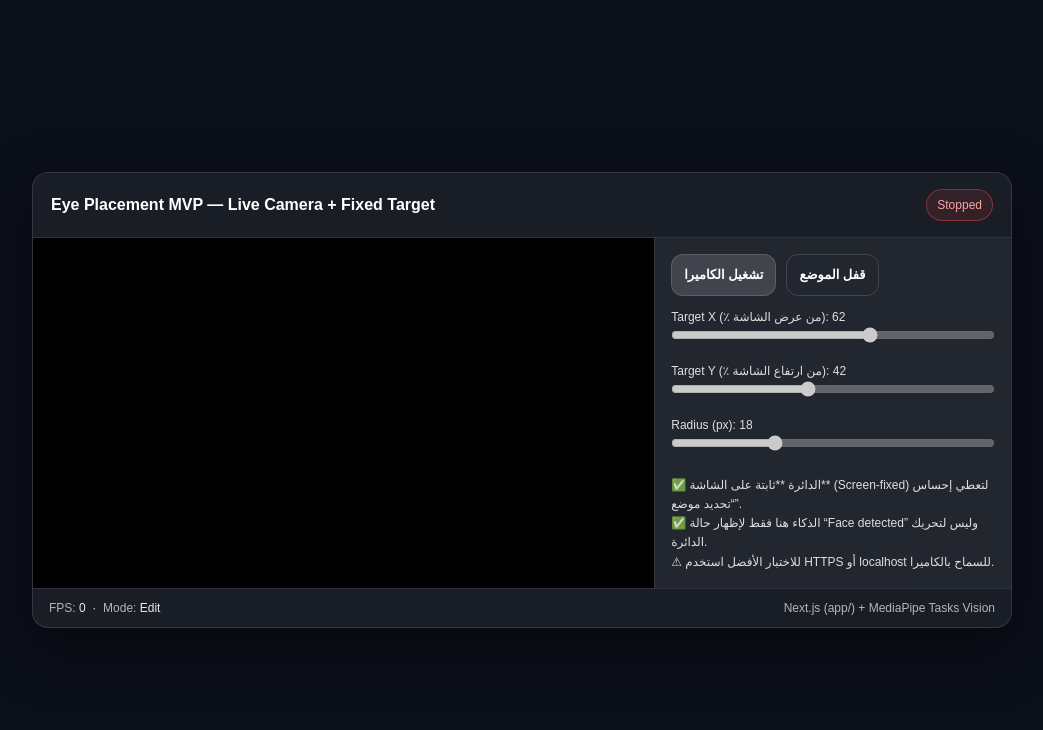
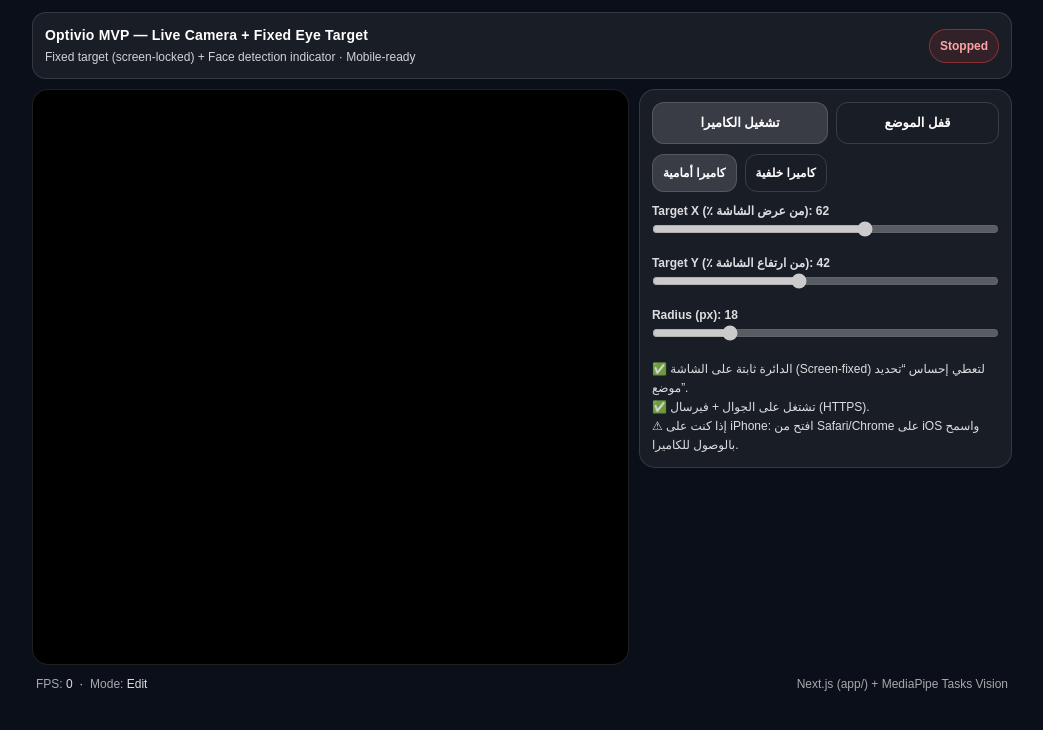
Before and after one commit to ahmedabumoalla/optivio, a Next.js app: page / in a window 1280 px wide. Shown: the top 730 px of the page, without its empty margins (118-1161 px from the left). Built offline with nearby package versions, Linux system fonts and the light colour scheme.

Commit message:
Improve mobile responsiveness and Vercel camera support

```diff
--- a/app/components/FixedTargetEyeMVP.tsx
+++ b/app/components/FixedTargetEyeMVP.tsx
@@ -1,25 +1,23 @@
 'use client';
 
 import React, { useEffect, useMemo, useRef, useState } from 'react';
-import {
-  FaceLandmarker,
-  FilesetResolver,
-  type FaceLandmarkerResult,
-} from '@mediapipe/tasks-vision';
+import { FaceLandmarker, FilesetResolver, type FaceLandmarkerResult } from '@mediapipe/tasks-vision';
 
 type TargetPos = { xPct: number; yPct: number; rPx: number };
+type CamFacing = 'user' | 'environment';
 
 export default function FixedTargetEyeMVP() {
   const videoRef = useRef<HTMLVideoElement | null>(null);
   const canvasRef = useRef<HTMLCanvasElement | null>(null);
+  const stageRef = useRef<HTMLDivElement | null>(null);
 
   const [error, setError] = useState<string | null>(null);
   const [running, setRunning] = useState(false);
 
-  // “ثابتة” على الشاشة — تتحكم فيها كنسبة من عرض/ارتفاع الكادر
+  const [facingMode, setFacingMode] = useState<CamFacing>('user');
+
+  // دائرة ثابتة على الشاشة (نسبياً)
   const [target, setTarget] = useState<TargetPos>({ xPct: 62, yPct: 42, rPx: 18 });
-
-  // لو false: نخلي الدائرة "مقفولة" بدون سحب/تعديل
   const [editMode, setEditMode] = useState(true);
 
   const [faceDetected, setFaceDetected] = useState(false);
@@ -28,60 +26,79 @@ export default function FixedTargetEyeMVP() {
   const landmarkerRef = useRef<FaceLandmarker | null>(null);
   const rafRef = useRef<number | null>(null);
 
+  // نخزن آخر قياسات للستيج عشان الرسم يكون ثابت على كل الأجهزة
+  const stageSizeRef = useRef<{ w: number; h: number; dpr: number }>({ w: 0, h: 0, dpr: 1 });
+
   const styles = useMemo(() => {
     return {
-      wrap: {
-        minHeight: '100vh',
+      page: {
+        minHeight: '100dvh',
         background: '#0b0f19',
         color: '#fff',
         display: 'flex',
-        alignItems: 'center',
         justifyContent: 'center',
-        padding: 24,
+        padding: 12,
       } as React.CSSProperties,
-      card: {
+
+      shell: {
         width: 'min(980px, 100%)',
-        background: 'rgba(255,255,255,0.06)',
-        border: '1px solid rgba(255,255,255,0.12)',
-        borderRadius: 16,
-        overflow: 'hidden',
-        boxShadow: '0 20px 60px rgba(0,0,0,0.45)',
+        display: 'flex',
+        flexDirection: 'column',
+        gap: 10,
       } as React.CSSProperties,
+
       header: {
-        padding: '16px 18px',
         display: 'flex',
         alignItems: 'center',
         justifyContent: 'space-between',
-        gap: 12,
-        borderBottom: '1px solid rgba(255,255,255,0.10)',
+        gap: 10,
+        padding: '12px 12px',
+        borderRadius: 14,
+        border: '1px solid rgba(255,255,255,0.12)',
+        background: 'rgba(255,255,255,0.06)',
       } as React.CSSProperties,
-      title: { fontSize: 16, fontWeight: 700 } as React.CSSProperties,
+
+      titleWrap: { display: 'flex', flexDirection: 'column', gap: 2 } as React.CSSProperties,
+      title: { fontSize: 14, fontWeight: 800, letterSpacing: 0.2 } as React.CSSProperties,
+      sub: { fontSize: 12, opacity: 0.8 } as React.CSSProperties,
+
       badge: (ok: boolean) =>
         ({
-          padding: '6px 10px',
+          padding: '7px 10px',
           borderRadius: 999,
           fontSize: 12,
+          fontWeight: 700,
           border: `1px solid ${ok ? 'rgba(34,197,94,0.45)' : 'rgba(239,68,68,0.45)'}`,
           background: ok ? 'rgba(34,197,94,0.12)' : 'rgba(239,68,68,0.12)',
           color: ok ? '#86efac' : '#fca5a5',
           whiteSpace: 'nowrap',
         }) as React.CSSProperties,
-      body: {
+
+      // layout: موبايل = عمود، ديسكتوب = صف
+      main: {
         display: 'grid',
-        gridTemplateColumns: '1.6fr 1fr',
-        gap: 0,
+        gridTemplateColumns: '1fr',
+        gap: 10,
       } as React.CSSProperties,
+
       stage: {
         position: 'relative',
+        borderRadius: 16,
+        overflow: 'hidden',
+        border: '1px solid rgba(255,255,255,0.12)',
         background: '#000',
-        aspectRatio: '16/9',
+        // موبايل: ارتفاع كبير عشان تجربة كاميرا حقيقية
+        height: 'min(72dvh, 620px)',
       } as React.CSSProperties,
+
       video: {
         width: '100%',
         height: '100%',
         objectFit: 'cover',
-        transform: 'scaleX(-1)', // مرآة
+        // المرآة فقط للكاميرا الأمامية (user)
+        transform: facingMode === 'user' ? 'scaleX(-1)' : 'none',
       } as React.CSSProperties,
+
       canvas: {
         position: 'absolute',
         inset: 0,
@@ -89,48 +106,98 @@ export default function FixedTargetEyeMVP() {
         height: '100%',
         pointerEvents: 'none',
       } as React.CSSProperties,
+
       controls: {
-        padding: 16,
-        background: 'rgba(255,255,255,0.04)',
-        borderLeft: '1px solid rgba(255,255,255,0.10)',
+        borderRadius: 16,
+        border: '1px solid rgba(255,255,255,0.12)',
+        background: 'rgba(255,255,255,0.06)',
+        padding: 12,
         display: 'flex',
         flexDirection: 'column',
-        gap: 12,
+        gap: 10,
       } as React.CSSProperties,
-      row: { display: 'flex', gap: 10, flexWrap: 'wrap' } as React.CSSProperties,
-      btn: (variant: 'primary' | 'ghost') =>
+
+      row: { display: 'flex', gap: 8, flexWrap: 'wrap' } as React.CSSProperties,
+
+      btn: (variant: 'primary' | 'ghost' | 'danger') =>
         ({
           padding: '10px 12px',
           borderRadius: 12,
-          fontWeight: 700,
+          fontWeight: 800,
           fontSize: 13,
           cursor: 'pointer',
           border: '1px solid rgba(255,255,255,0.14)',
-          background: variant === 'primary' ? 'rgba(255,255,255,0.14)' : 'transparent',
+          background:
+            variant === 'primary'
+              ? 'rgba(255,255,255,0.14)'
+              : variant === 'danger'
+              ? 'rgba(239,68,68,0.18)'
+              : 'transparent',
+          color: '#fff',
+          flex: '1 1 auto',
+        }) as React.CSSProperties,
+
+      chip: (active: boolean) =>
+        ({
+          padding: '9px 10px',
+          borderRadius: 12,
+          fontWeight: 800,
+          fontSize: 12,
+          cursor: 'pointer',
+          border: '1px solid rgba(255,255,255,0.14)',
+          background: active ? 'rgba(255,255,255,0.14)' : 'transparent',
           color: '#fff',
         }) as React.CSSProperties,
-      label: { fontSize: 12, opacity: 0.85 } as React.CSSProperties,
+
+      label: { fontSize: 12, opacity: 0.85, fontWeight: 700 } as React.CSSProperties,
       slider: { width: '100%' } as React.CSSProperties,
+
       note: {
         fontSize: 12,
         lineHeight: 1.6,
         opacity: 0.85,
-        marginTop: 6,
+        marginTop: 2,
       } as React.CSSProperties,
+
+      err: { color: '#fecaca', fontSize: 12, lineHeight: 1.6 } as React.CSSProperties,
+
       footer: {
-        padding: '10px 16px',
-        borderTop: '1px solid rgba(255,255,255,0.10)',
         display: 'flex',
         justifyContent: 'space-between',
         alignItems: 'center',
-        gap: 12,
+        gap: 10,
         fontSize: 12,
-        opacity: 0.9,
+        opacity: 0.85,
+        padding: '0 4px',
       } as React.CSSProperties,
-      small: { opacity: 0.75 } as React.CSSProperties,
+
+      // desktop تحسين: صف عمودين
+      desktopGrid: {
+        gridTemplateColumns: '1.6fr 1fr',
+        alignItems: 'start',
+      } as React.CSSProperties,
     };
-  }, []);
+  }, [facingMode]);
 
+  // ===== Helpers: ResizeObserver لضبط أبعاد الكانفس بدقة =====
+  useEffect(() => {
+    if (!stageRef.current) return;
+
+    const ro = new ResizeObserver(() => {
+      const el = stageRef.current!;
+      const rect = el.getBoundingClientRect();
+      const dpr = window.devicePixelRatio || 1;
+      stageSizeRef.current = { w: rect.width, h: rect.height, dpr };
+      // ارسم فورًا بعد أي resize
+      if (running) drawFixedTarget();
+    });
+
+    ro.observe(stageRef.current);
+    return () => ro.disconnect();
+    // eslint-disable-next-line react-hooks/exhaustive-deps
+  }, [running]);
+
+  // ===== Start / Stop =====
   async function start() {
     setError(null);
 
@@ -140,17 +207,22 @@ export default function FixedTargetEyeMVP() {
     }
 
     try {
-      // 1) شغّل الكاميرا
+      // شغّل الكاميرا
       const stream = await navigator.mediaDevices.getUserMedia({
-        video: { facingMode: 'user' },
+        video: { facingMode }, // user أو environment
         audio: false,
       });
 
       const video = videoRef.current!;
       video.srcObject = stream;
+
+      // مهم للجوال (خصوصًا iOS)
+      video.muted = true;
+      video.playsInline = true;
+
       await video.play();
 
-      // 2) جهّز FaceLandmarker (للتحقق من وجود وجه/عينين فقط)
+      // جهز FaceLandmarker (مؤشر فقط)
       const vision = await FilesetResolver.forVisionTasks(
         'https://cdn.jsdelivr.net/npm/@mediapipe/tasks-vision@latest/wasm'
       );
@@ -199,46 +271,49 @@ export default function FixedTargetEyeMVP() {
     }
   }
 
+  // ===== الرسم: دائرة ثابتة على الشاشة =====
   function drawFixedTarget() {
-    const video = videoRef.current;
     const canvas = canvasRef.current;
-    if (!video || !canvas) return;
+    if (!canvas) return;
 
-    // اضبط أبعاد الكانفس حسب عرض العنصر
-    const rect = canvas.getBoundingClientRect();
-    const dpr = window.devicePixelRatio || 1;
-    canvas.width = Math.round(rect.width * dpr);
-    canvas.height = Math.round(rect.height * dpr);
+    const { w, h, dpr } = stageSizeRef.current;
+    if (!w || !h) return;
+
+    // ضبط كانفس فعلي (مهم للجوال)
+    canvas.width = Math.round(w * dpr);
+    canvas.height = Math.round(h * dpr);
 
     const ctx = canvas.getContext('2d');
     if (!ctx) return;
 
+    // ارسم بوحدات CSS px
     ctx.setTransform(dpr, 0, 0, dpr, 0, 0);
-    ctx.clearRect(0, 0, rect.width, rect.height);
+    ctx.clearRect(0, 0, w, h);
 
-    // دائرة ثابتة على الشاشة (لا تتبع الوجه)
-    const cx = (target.xPct / 100) * rect.width;
-    const cy = (target.yPct / 100) * rect.height;
+    const cx = (target.xPct / 100) * w;
+    const cy = (target.yPct / 100) * h;
 
-    // Glow خفيف + دائرة
+    // Glow
     ctx.beginPath();
-    ctx.arc(cx, cy, target.rPx + 10, 0, Math.PI * 2);
-    ctx.fillStyle = 'rgba(255,0,0,0.10)';
+    ctx.arc(cx, cy, target.rPx + 12, 0, Math.PI * 2);
+    ctx.fillStyle = 'rgba(255,0,0,0.12)';
     ctx.fill();
 
+    // Ring
     ctx.beginPath();
     ctx.arc(cx, cy, target.rPx, 0, Math.PI * 2);
     ctx.strokeStyle = 'rgba(255, 60, 60, 0.95)';
     ctx.lineWidth = 3;
     ctx.stroke();
 
-    // نقطة مركزية صغيرة
+    // Center dot
     ctx.beginPath();
-    ctx.arc(cx, cy, 2.8, 0, Math.PI * 2);
+    ctx.arc(cx, cy, 3, 0, Math.PI * 2);
     ctx.fillStyle = 'rgba(255, 60, 60, 0.95)';
     ctx.fill();
   }
 
+  // ===== Loop =====
   let lastT = 0;
   let frames = 0;
 
@@ -253,7 +328,6 @@ export default function FixedTargetEyeMVP() {
 
     setFaceDetected((res.faceLandmarks?.length ?? 0) > 0);
 
-    // FPS بسيط
     frames += 1;
     if (now - lastT > 500) {
       setFps(Math.round((frames * 1000) / (now - lastT)));
@@ -261,36 +335,49 @@ export default function FixedTargetEyeMVP() {
       lastT = now;
     }
 
-    // ارسم الدائرة الثابتة كل فريم
     drawFixedTarget();
 
     if (running) rafRef.current = requestAnimationFrame(loop);
   }
 
-  // إعادة رسم الدائرة عند تغيير السلايدرز حتى لو توقفت الحلقة
+  // إعادة رسم عند تغير الإعدادات
   useEffect(() => {
     if (!running) return;
     drawFixedTarget();
     // eslint-disable-next-line react-hooks/exhaustive-deps
   }, [target.xPct, target.yPct, target.rPx, running]);
 
+  // تغيير الكاميرا: لازم نوقف ونشغل من جديد
+  useEffect(() => {
+    if (!running) return;
+    stop();
+    // eslint-disable-next-line react-hooks/exhaustive-deps
+  }, [facingMode]);
+
   useEffect(() => {
     return () => stop();
     // eslint-disable-next-line react-hooks/exhaustive-deps
   }, []);
 
+  // ميديا كويري بسيط بدون CSS خارجي: نحدد “desktop”
+  const isDesktop =
+    typeof window !== 'undefined' && window.matchMedia && window.matchMedia('(min-width: 900px)').matches;
+
   return (
-    <div style={styles.wrap}>
-      <div style={styles.card}>
+    <div style={styles.page}>
+      <div style={styles.shell}>
         <div style={styles.header}>
-          <div style={styles.title}>Eye Placement MVP — Live Camera + Fixed Target</div>
-          <div style={styles.badge(faceDetected)}>
-            {running ? (faceDetected ? 'Face detected' : 'No face') : 'Stopped'}
+          <div style={styles.titleWrap}>
+            <div style={styles.title}>Optivio MVP — Live Camera + Fixed Eye Target</div>
+            <div style={styles.sub}>
+              Fixed target (screen-locked) + Face detection indicator · Mobile-ready
+            </div>
           </div>
+          <div style={styles.badge(faceDetected)}>{running ? (faceDetected ? 'Face detected' : 'No face') : 'Stopped'}</div>
         </div>
 
-        <div style={styles.body}>
-          <div style={styles.stage}>
+        <div style={{ ...styles.main, ...(isDesktop ? styles.desktopGrid : {}) }}>
+          <div ref={stageRef} style={styles.stage}>
             <video ref={videoRef} playsInline muted style={styles.video} />
             <canvas ref={canvasRef} style={styles.canvas} />
           </div>
@@ -302,7 +389,7 @@ export default function FixedTargetEyeMVP() {
                   تشغيل الكاميرا
                 </button>
               ) : (
-                <button style={styles.btn('primary')} onClick={stop}>
+                <button style={styles.btn('danger')} onClick={stop}>
                   إيقاف
                 </button>
               )}
@@ -313,6 +400,26 @@ export default function FixedTargetEyeMVP() {
                 title={!running ? 'شغّل الكاميرا أولاً' : ''}
               >
                 {editMode ? 'قفل الموضع' : 'تعديل الموضع'}
+              </button>
+            </div>
+
+            {/* اختيار الكاميرا */}
+            <div style={styles.row}>
+              <button
+                style={styles.chip(facingMode === 'user')}
+                onClick={() => setFacingMode('user')}
+                disabled={running}
+                title={running ? 'أوقف الكاميرا ثم بدّل' : ''}
+              >
+                كاميرا أمامية
+              </button>
+              <button
+                style={styles.chip(facingMode === 'environment')}
+                onClick={() => setFacingMode('environment')}
+                disabled={running}
+                title={running ? 'أوقف الكاميرا ثم بدّل' : ''}
+              >
+                كاميرا خلفية
               </button>
             </div>
 
@@ -347,34 +454,30 @@ export default function FixedTargetEyeMVP() {
               <input
                 style={styles.slider}
                 type="range"
-                min={8}
-                max={40}
+                min={10}
+                max={48}
                 value={target.rPx}
                 onChange={(e) => editMode && setTarget((t) => ({ ...t, rPx: Number(e.target.value) }))}
                 disabled={!running || !editMode}
               />
             </div>
 
-            {error && (
-              <div style={{ color: '#fecaca', fontSize: 12, lineHeight: 1.6 }}>
-                {error}
-              </div>
-            )}
+            {error && <div style={styles.err}>{error}</div>}
 
             <div style={styles.note}>
-              ✅ الدائرة **ثابتة على الشاشة** (Screen-fixed) لتعطي إحساس “تحديد موضع”.<br />
-              ✅ الذكاء هنا فقط لإظهار حالة “Face detected” وليس لتحريك الدائرة.<br />
-              ⚠ للاختبار الأفضل استخدم HTTPS أو localhost للسماح بالكاميرا.
+              ✅ الدائرة ثابتة على الشاشة (Screen-fixed) لتعطي إحساس “تحديد موضع”.<br />
+              ✅ تشتغل على الجوال + فيرسال (HTTPS).<br />
+              ⚠ إذا كنت على iPhone: افتح من Safari/Chrome على iOS واسمح بالوصول للكاميرا.
             </div>
           </div>
         </div>
 
         <div style={styles.footer}>
           <div>
-            <span style={styles.small}>FPS:</span> {fps} &nbsp;·&nbsp;{' '}
-            <span style={styles.small}>Mode:</span> {editMode ? 'Edit' : 'Locked'}
+            <span style={{ opacity: 0.75 }}>FPS:</span> {fps} &nbsp;·&nbsp;{' '}
+            <span style={{ opacity: 0.75 }}>Mode:</span> {editMode ? 'Edit' : 'Locked'}
           </div>
-          <div style={styles.small}>Next.js (app/) + MediaPipe Tasks Vision</div>
+          <div style={{ opacity: 0.75 }}>Next.js (app/) + MediaPipe Tasks Vision</div>
         </div>
       </div>
     </div>
```
